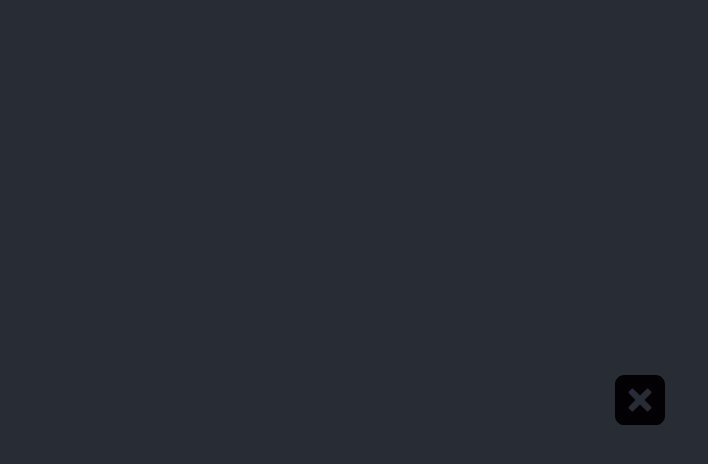
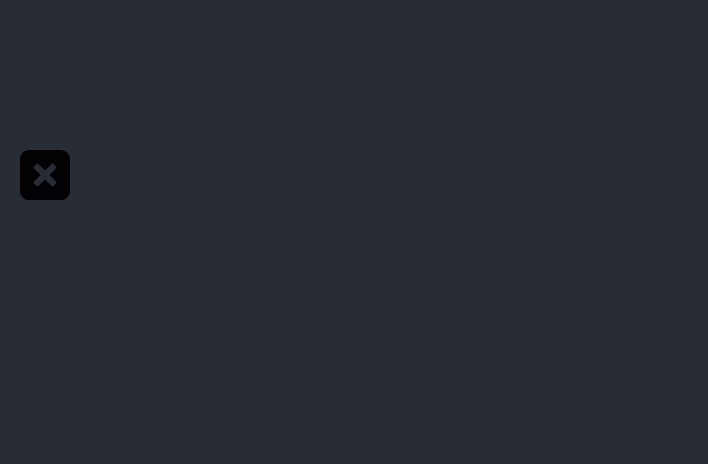
Before and after one commit to scottdkey/poketypes, a React (Create React App) app: page / in a window 1280 px wide. Shown: the top 464 px of the page, without its empty margins (0-708 px from the left). Built offline with nearby package versions, Linux system fonts and the light colour scheme; what pokeapi-js-wrapper would draw is missing.

Commit message:
cleanup before bed

```diff
--- a/src/App.scss
+++ b/src/App.scss
@@ -1,6 +1,9 @@
 .App {
   text-align: center;
-}
+  background-color: #282c34;
+
+  width: 100%;
+  height: 100%;
 
   .App-logo {
     height: 40vmin;
@@ -15,6 +18,8 @@
 
   .Body {
     background-color: #282c34;
+    width: 100%;
+    height: 100%;
     min-height: 100vh;
     display: flex;
     flex-direction: column;
@@ -24,6 +29,12 @@
     color: white;
     display: flex;
     flex-direction: row;
+    position: absolute;
+    .picker-area {
+      position: absolute;
+      left: 20px;
+      top: 150px;
+    }
   }
 
   .App-link {
@@ -38,3 +49,4 @@
       transform: rotate(360deg);
     }
   }
+}
--- a/src/App.tsx
+++ b/src/App.tsx
@@ -2,12 +2,12 @@ import React, { useState } from 'react';
 import './App.scss';
 import { PokemonTypesInterface } from './components/PokemonType';
 import TypePicker from "./components/typePicker"
+import TypeCompairison from "./components/TypeCompairison"
 
 function App(): JSX.Element {
   const [typeOne, setTypeOne] = useState<PokemonTypesInterface | undefined>(undefined)
   const [typeTwo, setTypeTwo] = useState<PokemonTypesInterface>()
 
-  console.log(typeTwo)
 
 
   function SetTypeOne(item: PokemonTypesInterface) {
@@ -19,8 +19,12 @@ function App(): JSX.Element {
   return (
     <div className="App">
       <div className="Body">
-        <TypePicker setParentState={SetTypeOne} />
-        {typeOne == undefined ? null : <TypePicker setParentState={SetTypeTwo} />}
+        <div className="picker-area">
+          <TypePicker setParentState={SetTypeOne} />
+          {typeOne == undefined ? null : <TypePicker setParentState={SetTypeTwo} />}
+        </div>
+        <TypeCompairison compairisonObject={typeOne} />
+        <TypeCompairison compairisonObject={typeTwo} />
       </div>
     </div>
   );
--- a/src/components/PokemonType.tsx
+++ b/src/components/PokemonType.tsx
@@ -22,12 +22,12 @@ import { FC, SVGProps } from "react"
 export interface PokemonTypesInterface {
   type: string
   icon: FC<SVGProps<SVGSVGElement> & { title?: string | undefined; }>
-  attack: StrenghtsWeaknesses
-  defence: StrenghtsWeaknesses
-  [propName: string]: string | FC<SVGProps<SVGSVGElement>> | StrenghtsWeaknesses;
+  attack: AttackDefenceInterface
+  defence: AttackDefenceInterface
+  [propName: string]: string | FC<SVGProps<SVGSVGElement>> | AttackDefenceInterface;
 
 }
-const strengthsWeaknesses: StrenghtsWeaknesses = {
+const strengthsWeaknesses: AttackDefenceInterface = {
   water: 0, steel: 0, rock: 0, psychic: 0, poison: 0, normal: 0, ice: 0, ground: 0, grass: 0, ghost: 0, flying: 0, fire: 0, fighting: 0, fairy: 0, electric: 0, dragon: 0, dark: 0, bug: 0,
 };
 
@@ -35,23 +35,23 @@ const pokeDex = new Pokedex()
 
 export const PokeTypes: Array<PokemonTypesInterface> = [
   { type: "bug", icon: BugIcon, attack: strengthsWeaknesses, defence: strengthsWeaknesses },
-  { type: "dark", icon: DarkIcon, attack: strengthsWeaknesses, defence: strengthsWeaknesses  },
-  { type: "dragon", icon: DragonIcon, attack: strengthsWeaknesses, defence: strengthsWeaknesses  },
-  { type: "electric", icon: ElectricIcon, attack: strengthsWeaknesses, defence: strengthsWeaknesses  },
-  { type: "fairy", icon: FairyIcon, attack: strengthsWeaknesses, defence: strengthsWeaknesses  },
-  { type: "fighting", icon: FightingIcon, attack: strengthsWeaknesses, defence: strengthsWeaknesses  },
-  { type: "fire", icon: FireIcon, attack: strengthsWeaknesses, defence: strengthsWeaknesses  },
-  { type: "flying", icon: FlyingIcon, attack: strengthsWeaknesses, defence: strengthsWeaknesses  },
-  { type: "ghost", icon: GhostIcon, attack: strengthsWeaknesses, defence: strengthsWeaknesses  },
-  { type: "grass", icon: GrassIcon, attack: strengthsWeaknesses, defence: strengthsWeaknesses  },
-  { type: "ground", icon: GroundIcon, attack: strengthsWeaknesses, defence: strengthsWeaknesses  },
-  { type: "ice", icon: IceIcon, attack: strengthsWeaknesses, defence: strengthsWeaknesses  },
-  { type: "normal", icon: NormalIcon, attack: strengthsWeaknesses, defence: strengthsWeaknesses  },
-  { type: "poison", icon: PoisonIcon, attack: strengthsWeaknesses, defence: strengthsWeaknesses  },
-  { type: "psychic", icon: PsychicIcon, attack: strengthsWeaknesses, defence: strengthsWeaknesses  },
-  { type: "rock", icon: RockIcon, attack: strengthsWeaknesses, defence: strengthsWeaknesses  },
-  { type: "steel", icon: SteelIcon, attack: strengthsWeaknesses, defence: strengthsWeaknesses  },
-  { type: "water", icon: WaterIcon, attack: strengthsWeaknesses, defence: strengthsWeaknesses  }
+  { type: "dark", icon: DarkIcon, attack: strengthsWeaknesses, defence: strengthsWeaknesses },
+  { type: "dragon", icon: DragonIcon, attack: strengthsWeaknesses, defence: strengthsWeaknesses },
+  { type: "electric", icon: ElectricIcon, attack: strengthsWeaknesses, defence: strengthsWeaknesses },
+  { type: "fairy", icon: FairyIcon, attack: strengthsWeaknesses, defence: strengthsWeaknesses },
+  { type: "fighting", icon: FightingIcon, attack: strengthsWeaknesses, defence: strengthsWeaknesses },
+  { type: "fire", icon: FireIcon, attack: strengthsWeaknesses, defence: strengthsWeaknesses },
+  { type: "flying", icon: FlyingIcon, attack: strengthsWeaknesses, defence: strengthsWeaknesses },
+  { type: "ghost", icon: GhostIcon, attack: strengthsWeaknesses, defence: strengthsWeaknesses },
+  { type: "grass", icon: GrassIcon, attack: strengthsWeaknesses, defence: strengthsWeaknesses },
+  { type: "ground", icon: GroundIcon, attack: strengthsWeaknesses, defence: strengthsWeaknesses },
+  { type: "ice", icon: IceIcon, attack: strengthsWeaknesses, defence: strengthsWeaknesses },
+  { type: "normal", icon: NormalIcon, attack: strengthsWeaknesses, defence: strengthsWeaknesses },
+  { type: "poison", icon: PoisonIcon, attack: strengthsWeaknesses, defence: strengthsWeaknesses },
+  { type: "psychic", icon: PsychicIcon, attack: strengthsWeaknesses, defence: strengthsWeaknesses },
+  { type: "rock", icon: RockIcon, attack: strengthsWeaknesses, defence: strengthsWeaknesses },
+  { type: "steel", icon: SteelIcon, attack: strengthsWeaknesses, defence: strengthsWeaknesses },
+  { type: "water", icon: WaterIcon, attack: strengthsWeaknesses, defence: strengthsWeaknesses }
 
 ]
 
@@ -63,7 +63,7 @@ function parseDamage(array: Array<parseDamageType>) {
   return array.map(damageFrom => { return damageFrom.name })
 
 }
-interface StrenghtsWeaknesses {
+export interface AttackDefenceInterface {
   [key: string]: number,
   water: number,
   steel: number,
--- /dev/null
+++ b/src/components/TypeCompairison.tsx
@@ -0,0 +1,25 @@
+import React from 'react';
+import { PokemonTypesInterface } from './PokemonType';
+
+
+
+interface typeCompairison {
+  compairisonObject: PokemonTypesInterface | undefined
+}
+
+const TypeCompairison = ({ compairisonObject }: typeCompairison): JSX.Element => {
+
+
+  if (compairisonObject == undefined) {
+    return <>
+    </>
+  } else {
+    return <>
+      {compairisonObject.attack.water}
+      {compairisonObject.attack.fire}
+      {compairisonObject.attack.electric}
+    </>
+  }
+}
+
+export default TypeCompairison
--- a/src/components/typePicker.scss
+++ b/src/components/typePicker.scss
@@ -182,7 +182,7 @@
         transition: 0.15s;
         filter: grayscale(80%);
         &:hover {
-            filter: grayscale(30%);
+            filter: grayscale(0%);
         }
         &:active {
             filter: grayscale(0%);
@@ -205,6 +205,7 @@
     bottom: 0;
     left: 0;
     right: 0;
+    border-radius: 50%;
     &:hover {
         color: grey;
     }
--- a/src/components/typePicker.tsx
+++ b/src/components/typePicker.tsx
@@ -19,7 +19,7 @@ const TypePicker = ({ setParentState }: typePicker): JSX.Element => {
     setParentState(type)
   }
   const RenderAllTypes = ({ list }: { list: Array<PokemonTypesInterface> }) => {
-    return <div className={`circle-container`}>{list.map((item: PokemonTypesInterface) => (
+    return <div className={`circle-container`} style={{ zIndex: 99 }}>{list.map((item: PokemonTypesInterface) => (
       <item.icon className={`icon ${item.type}`} key={item.type} onClick={() => setState(item)} />
 
     ))}
@@ -38,27 +38,25 @@ const TypePicker = ({ setParentState }: typePicker): JSX.Element => {
       }
     }
     const p = PokeType(type())
-    console.log(p)
 
     if (p == undefined) {
       return (
         <div className={`icon selected`}>
           {style}
-          <CloseIcon name="close" onClick={() => setOpenSelector(!openSelector)} />
+          <CloseIcon name="close" onClick={() => setOpenSelector(!openSelector)} style={{ zIndex: 1 }} />
         </div>
       )
     } else {
       return (
         <>
-          <p.icon className={`${p.type} selected`} onClick={() => setOpenSelector(!openSelector)} />
+          <p.icon className={`${p.type} selected`} onClick={() => setOpenSelector(!openSelector)} style={{ zIndex: 1 }} />
         </>
       )
     }
   }
 
-
   return (
-    <div className="picker-container">
+    <div className="picker-container" >
       <RenderSelected />
       {openSelector ? <RenderAllTypes list={PokeTypes} /> : null}
     </div >
```
Lines whose indentation alone changed are shown as unchanged.
